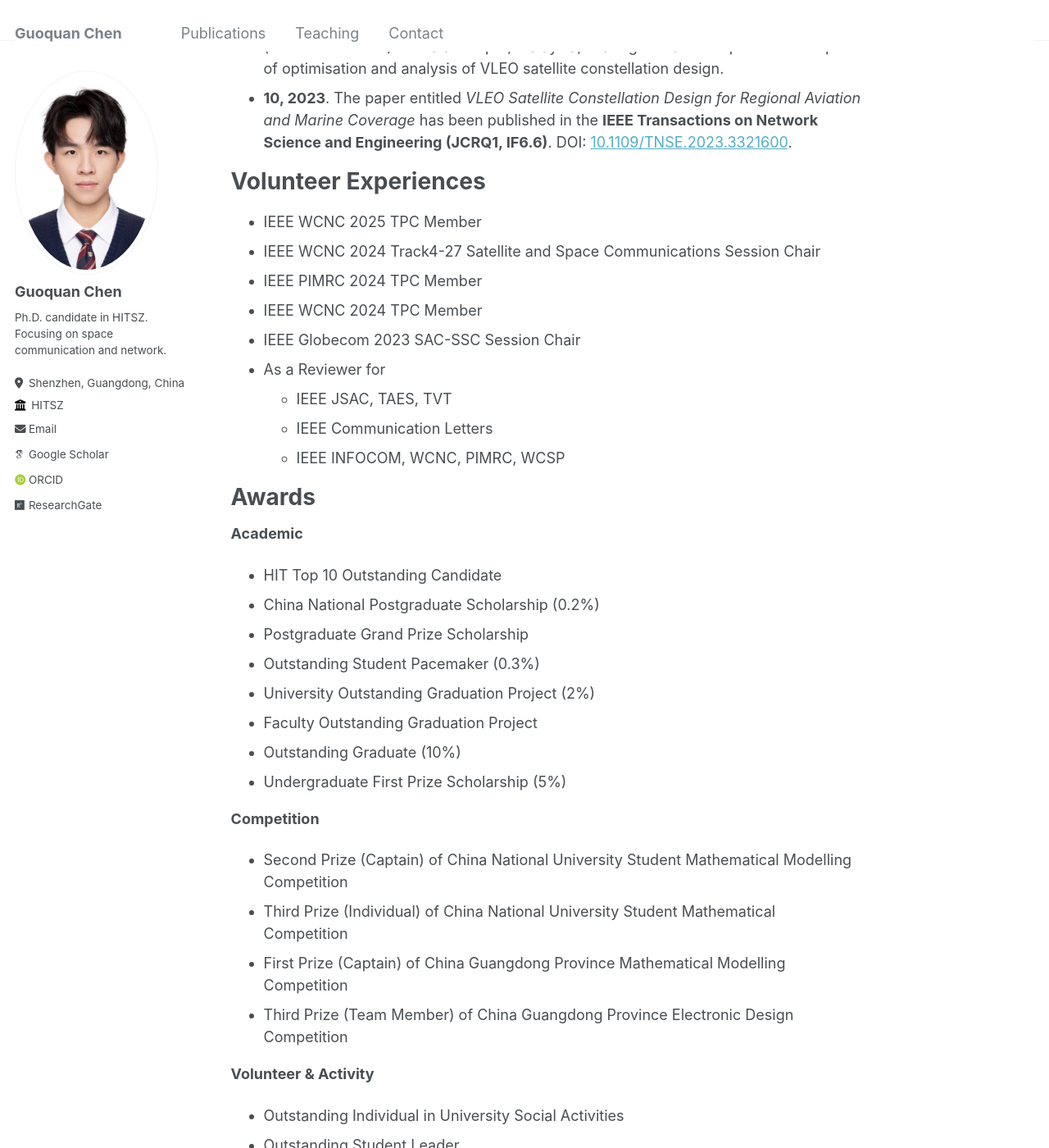
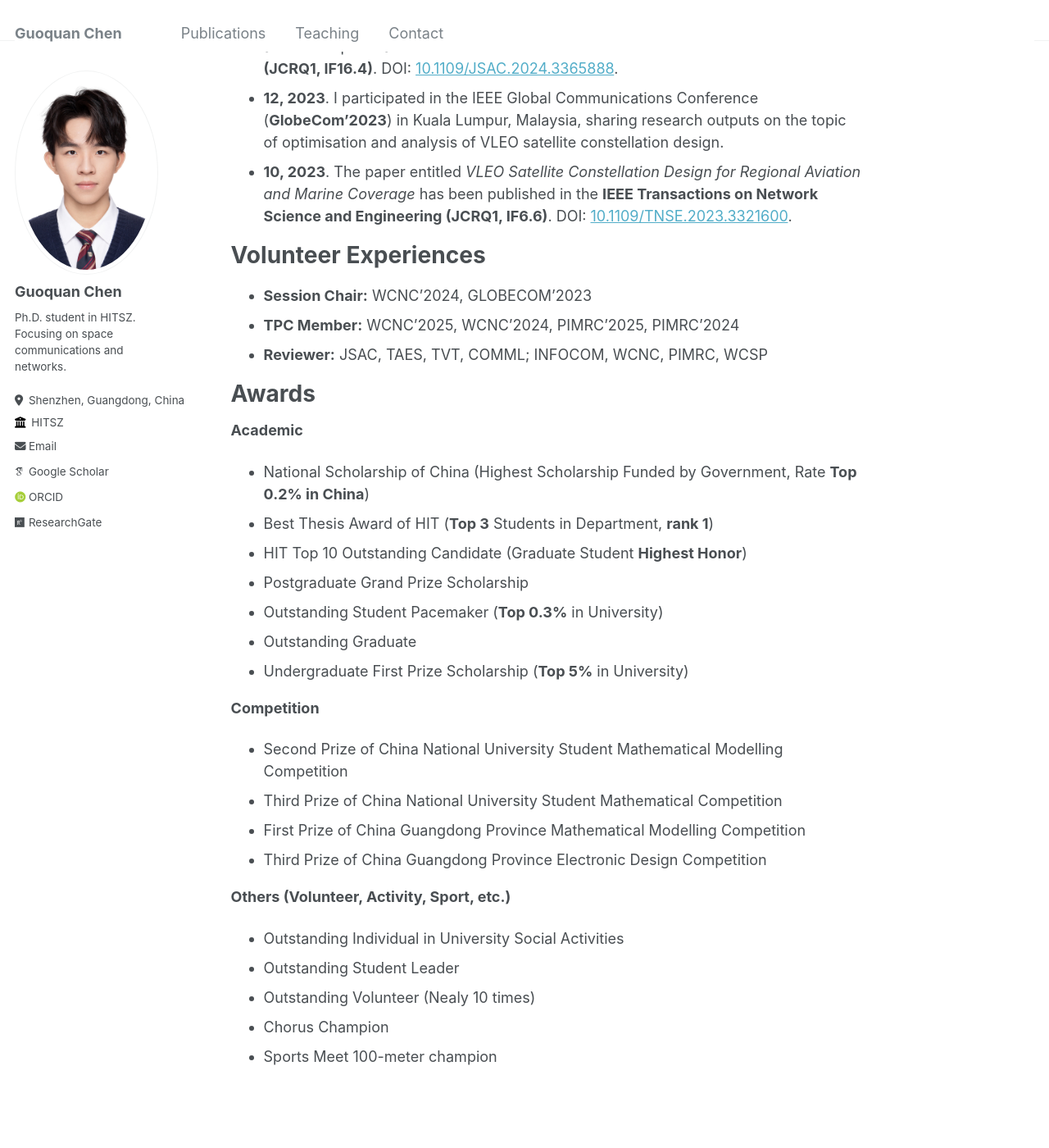
Before and after one commit to John-Chen1223/JohnChen1223.github.io, a Jekyll site: the page built from _pages/about.md, in a window 1280 px wide and 1400 px high, scrolled down 607 px. Shown: the whole window at 82% size. Built offline with Jekyll 4.4.1, drawn with Linux system fonts in a browser that asks for light colours; some web fonts are replaced; comment, search, counter and statistics services are not loaded; some of the changed text lies outside the part shown.

Commit message:
update20250521

```diff
--- a/_config.yml
+++ b/_config.yml
@@ -11,7 +11,7 @@ locale                   : "CN"
 title                    : "Guoquan Chen"
 title_separator          : "-"
 name                     : &name "Guoquan Chen"
-description              : &description "A possible Ph.D candidate, now a M.S. student at Harbin Institute of Technology, Shenzhen."
+description              : &description "Ph.D. student in HITSZ"
 url                      : https://john-chen1223.github.io/JohnChen1223.github.io/ # the base hostname & protocol for your site e.g. "https://john-chen1223.github.io/JohnChen1223.github.io/"
 baseurl                  : "" # the subpath of your site, e.g. "/blog"
 repository               : "John-Chen1223/JohnChen1223.github.io"
@@ -24,7 +24,7 @@ author:
   avatar           : "profile.png"
   name             : "Guoquan Chen"
   pronouns         : # example: "she/her"
-  bio              : "Ph.D. candidate in HITSZ. Focusing on space communication and network."
+  bio              : "Ph.D. student in HITSZ. Focusing on space communications and networks."
   location         : "Shenzhen, Guangdong, China"
   employer         : "HITSZ"
   uri              : # URL
--- a/_pages/about.md
+++ b/_pages/about.md
@@ -16,6 +16,7 @@ News
 
 <!-- - <span style="color:#C00000">**03, 2024**. I am currently seeking suitable Ph.D positions. If there are any appropriate opportunities, please feel free to drop me an email (</span>[180210217@stu.hit.edu.cn]()<span style="color:#C00000">,</span> [guoquanchen1223@163.com]()<span style="color:#C00000">). I would appreciate it!</span> -->
 
+- **06, 2025**. I participated in the IEEE International Conference on Communications (**ICC'2025**) in Montreal, Cannada, to share research outputs on the next-generation WIFI networks empowered by deep reinforcement learning.
 - **04, 2024**. I participated in the IEEE Wireless Communications and Networking Conference (**WCNC'2024**) in Dubai, UAE, to share research outputs on the circumlunar constellation network and configuration analysis.
 - **02, 2024**. The paper entitled *Communication-Navigation Integrated Satellite Constellation for Lunar Exploration: Frozen-Orbit-Based HyInc Walker* has been early access for publication in the **IEEE Journal on Selected Areas in Communications (JCRQ1, IF16.4)**. DOI: [10.1109/JSAC.2024.3365888](https://ieeexplore.ieee.org/document/10436138/).
 - **12, 2023**. I participated in the IEEE Global Communications Conference (**GlobeCom'2023**) in Kuala Lumpur, Malaysia, sharing research outputs on the topic of optimisation and analysis of VLEO satellite constellation design.
@@ -24,43 +25,30 @@ News
 
 Volunteer Experiences
 ======
-- IEEE WCNC 2025 TPC Member
-- IEEE WCNC 2024 Track4-27 Satellite and Space Communications Session Chair
-- IEEE PIMRC 2024 TPC Member
-- IEEE WCNC 2024 TPC Member
-- IEEE Globecom 2023 SAC-SSC Session Chair
-- As a Reviewer for
-  - IEEE JSAC, TAES, TVT
-  - IEEE Communication Letters
-  - IEEE INFOCOM, WCNC, PIMRC, WCSP
-
+- **Session Chair:** WCNC'2024, GLOBECOM'2023
+- **TPC Member:** WCNC'2025, WCNC'2024, PIMRC'2025, PIMRC'2024
+- **Reviewer:** JSAC, TAES, TVT, COMML; INFOCOM, WCNC, PIMRC, WCSP
 
 Awards
 ======
 **Academic**
-- HIT Top 10 Outstanding Candidate
-- China National Postgraduate Scholarship (0.2%)
+- National Scholarship of China (Highest Scholarship Funded by Government, Rate **Top 0.2% in China**)
+- Best Thesis Award of HIT (**Top 3** Students in Department, **rank 1**)
+- HIT Top 10 Outstanding Candidate (Graduate Student **Highest Honor**)
 - Postgraduate Grand Prize Scholarship
-- Outstanding Student Pacemaker (0.3%)
-- University Outstanding Graduation Project (2%)
-- Faculty Outstanding Graduation Project
-- Outstanding Graduate (10%)
-- Undergraduate First Prize Scholarship (5%)
+- Outstanding Student Pacemaker (**Top 0.3%** in University)
+- Outstanding Graduate
+- Undergraduate First Prize Scholarship (**Top 5%** in University)
 
 **Competition**
-- Second Prize (Captain) of China National University Student Mathematical Modelling Competition
-- Third Prize (Individual) of China National University Student Mathematical Competition
-- First Prize (Captain) of China Guangdong Province Mathematical Modelling Competition
-- Third Prize (Team Member) of China Guangdong Province Electronic Design Competition
+- Second Prize of China National University Student Mathematical Modelling Competition
+- Third Prize of China National University Student Mathematical Competition
+- First Prize of China Guangdong Province Mathematical Modelling Competition
+- Third Prize of China Guangdong Province Electronic Design Competition
 
-**Volunteer & Activity**
+**Others (Volunteer, Activity, Sport, etc.)**
 - Outstanding Individual in University Social Activities
 - Outstanding Student Leader
-- Outstanding Volunteer (8 times)
-
-**Art & Sports**
-- University Chorus Champion
-- University Sports Meet 100m Last 8
-- Faculty Sports Meet 100m Championship
-- University Sports Meet 100m-Relay Last 8
-- University Orienteering Third Prize
+- Outstanding Volunteer (Nealy 10 times)
+- Chorus Champion
+- Sports Meet 100-meter champion
```
Also changed, not shown: other parts of _pages/about.md (+1 -1 lines).
